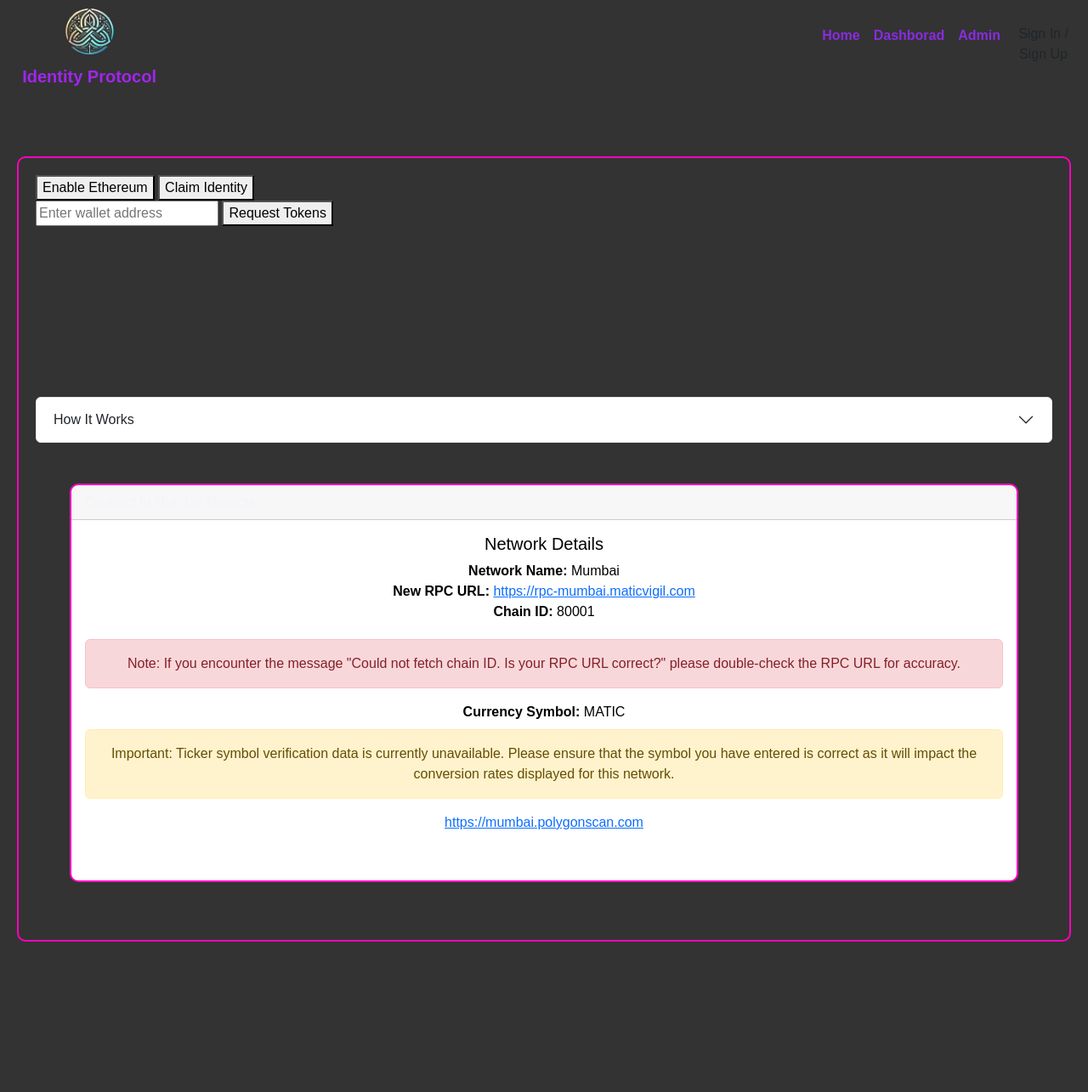
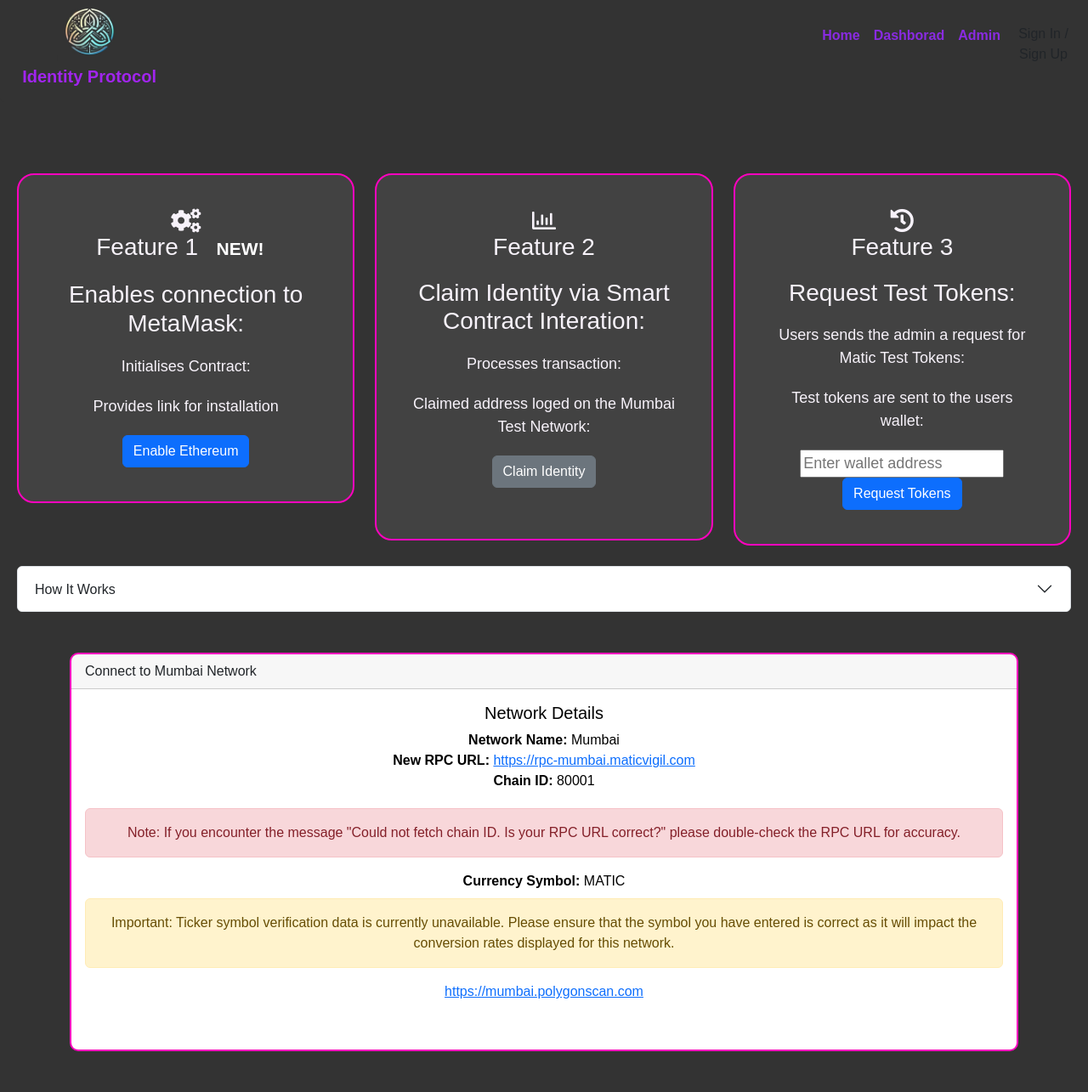
Before and after one commit to Grampers-Dev/pp4-identity-protocol, a Django app: page /home/ in a window 1280 px wide. Shown: the part 16-1301 px from the top of the page at 85% size. Before the commit the page ends 1124 px from the top, so only its background shows below. Run offline with Django 4.2, Linux system fonts and the light colour scheme; a map, chart or similar area stays blank; some libraries are stand-ins or nearby versions; some web fonts are replaced.

Commit message:
Updated base.html and style.css for better UI-UX

```diff
--- a/claim_identity/templates/base.html
+++ b/claim_identity/templates/base.html
@@ -54,18 +54,49 @@
         </div>
     </nav>
 
-    <main>
-        <button id="enableEthereumButton">Enable Ethereum</button>
-        <button id="btnClaimIdentity">Claim Identity</button>
+
+
+        <!-- Add more content as needed -->
+        <div class="row">
+            <div class="col-12 col-md-6 col-lg-4">
+                <div class="feature">
+                    <h3><i class="fas fa-cogs d-none d-sm-block"></i> Feature 1 <span class="badge badge-success">NEW!</span></h3>
+                    <h3>Enables connection to MetaMask:</h3>
+                    <p>Initialises Contract:</p>
+                    <p>Provides link for installation</p>
+                    <button id="enableEthereumButton" class="btn btn-primary">Enable Ethereum</button>
+                    <div id="metamaskInstallMessage"></div>
                     <div id="successMessage"></div>
+                </div>
+            </div>
+
+            <div class="col-12 col-md-6 col-lg-4">
+                <div class="feature">
+                    <h3><i class="far fa-chart-bar d-none d-sm-block"></i> Feature 2</h3>
+                    <h3>Claim Identity via Smart Contract Interation:</h3>
+                    <p>Processes transaction:</p>
+                    <p>Claimed address loged on the Mumbai Test Network:</p>
+                    <button id="btnClaimIdentity" class="btn btn-secondary">Claim Identity</button>
+                    <p id="alreadyClaimedMessage" class="text-warning"></p>
+                    <div id="successMessage"></div>
+                </div>
+            </div>
+
+            <div class="col-12 d-md-none d-lg-block col-lg-4">
+                <div class="feature">
+                    <h3><i class="fas fa-history d-none d-sm-block"></i> Feature 3</h3>
+                    <h3>Request Test Tokens:</h3>
+                    <p>Users sends the admin a request for Matic Test Tokens:</p>
+                    <p>Test tokens are sent to the users wallet:</p>
                     <form id="requestTokensForm">
                         <input type="text" id="walletAddress" placeholder="Enter wallet address">
-            <button type="submit">Request Tokens</button>
+                        <button type="submit" class="btn btn-primary">Request Tokens</button>
                     </form>
-        <div id="metamaskInstallMessage"></div>
-        <div id="successfulWalletAddresses"></div>
-        <canvas id="myChartFeature1"></canvas>
-        <!-- Add more content as needed -->
+                </div>
+            </div>
+        </div>
+
+
 
          <!-- Information List Section -->
          <div class="accordion mt-4" id="infoAccordion">
@@ -92,6 +123,7 @@
          </div>
      </div>
 
+
      <div class="container my-5">
         <div class="card">
             <div class="card-header">
@@ -111,7 +143,6 @@
             </div>
         </div>
      </div>
-    </main>
 
     <footer>
         <!-- Footer content -->
--- a/static/css/style.css
+++ b/static/css/style.css
@@ -178,6 +178,17 @@ a.nav-link {
     border: 2px solid #ff00bf;
     border-radius: 20px;
     padding: 40px;
+}
+
+.feature {
+    color: #a125ee;
+    font-size: 18px;
+    margin-top: 200px;
+    background-color: rgba(82, 82, 82, 0.5);
+    border: 2px solid #ff00bf;
+    border-radius: 20px;
+    padding: 40px;
+    text-align: center;
 }
 
 #successfulWalletAddresses {
```
Also changed, not shown: 1 other file. Lines whose indentation alone changed are shown as unchanged.
